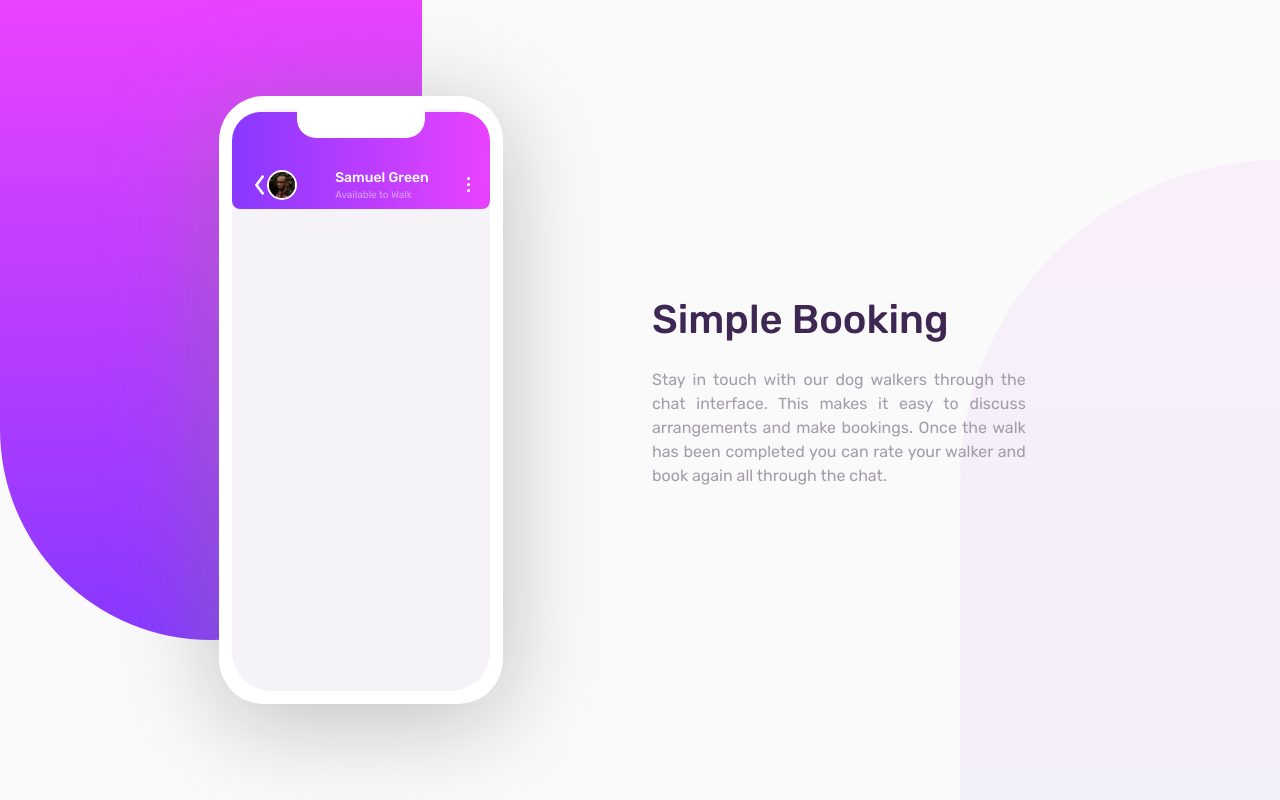
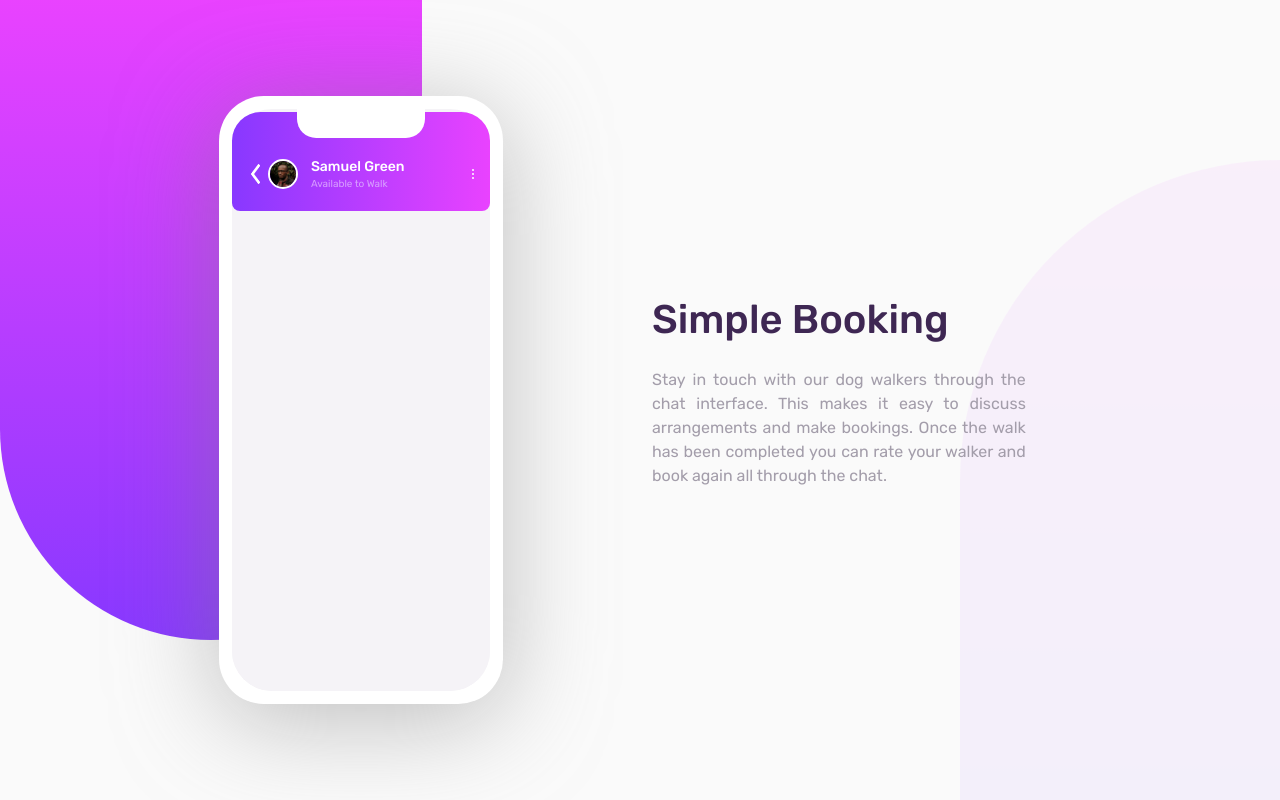
Before and after one commit to T-Induwara/chat-app-ui, a React (Create React App) app: page / in a window 1280 px wide. Built offline with nearby package versions, Linux system fonts and the light colour scheme.

Commit message:
Completed styling of header col for all platforms

```diff
--- a/src/App.css
+++ b/src/App.css
@@ -138,6 +138,7 @@
     background: linear-gradient(90deg, rgba(136,56,255,1) 0%, rgba(233,66,255,1) 100%);
     margin-top:-1.2rem;
     border-radius:1.8rem 1.8rem 0.5rem 0.5rem;
+    padding:0rem 1rem 1rem 1rem;
 }
 .ui-content{
     width:100%;
@@ -148,11 +149,20 @@
 /*CSS for App UI contents*/
 .header-col{
     flex:50%;
-    justify-content: space-around;
+    justify-content: space-between;
+    align-items: center;
+
 }
+/*CSS for user col start*/
+.user-col{
+    gap:0.8rem;
+}
+/*CSS for user col end*/
+
 /*CSS for img col start*/
 .img-col{
     align-items: center;
+    gap:0.3rem;
 }
 .back-icon{
     width:15px;
@@ -187,12 +197,12 @@
 .menu-col{
     align-items: center;
     justify-content: center;
-    gap:3px;
+    gap:2px;
 }
 .menu-circle{
     background-color: var(--White);
-    width:3px;
-    height:3px;
+    width:2px;
+    height:2px;
     border-radius:10rem;
 }
 /*CSS for menu col end*/
--- a/src/components/AppUI.js
+++ b/src/components/AppUI.js
@@ -21,6 +21,7 @@ const AppUI = () => {
                                 <div className="header-col"></div>
                                 {/*Below div is for app header contents*/}
                                 <div className="d-flex flex-row header-col">
+                                    <div className="d-flex flex-row user-col">
                                         <div className="d-flex flex-row img-col">
                                             <img src={BackIcon} className="back-icon" alt="Back icon"></img>
                                             <img src={Avatar} className="user-img" alt="User avatar"></img>
@@ -28,6 +29,7 @@ const AppUI = () => {
                                         <div className="d-flex flex-column data-col">
                                             <p className="username">Samuel Green</p>
                                             <p className="user-status">Available to Walk</p>
+                                        </div>
                                     </div>
                                     <div className="d-flex flex-column menu-col">
                                         <div className="menu-circle"></div>
```
Lines whose indentation alone changed are shown as unchanged.
